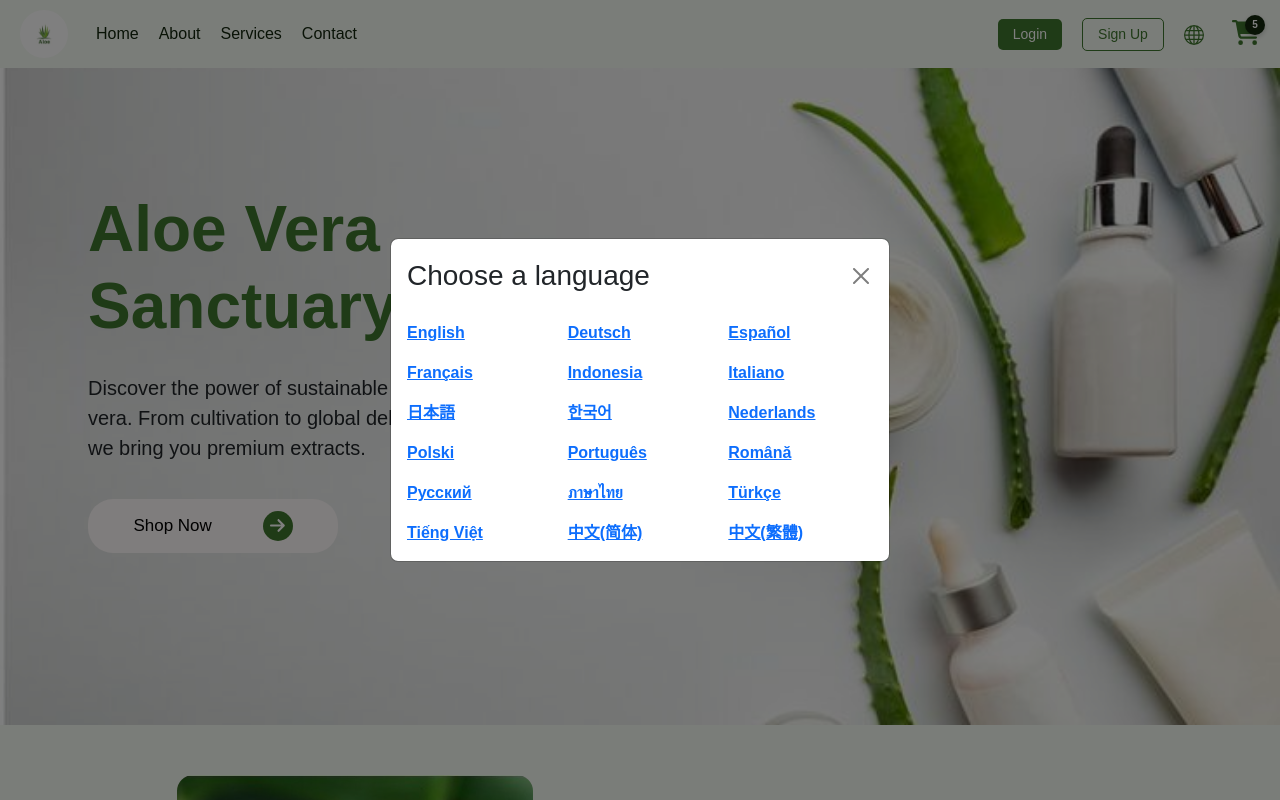
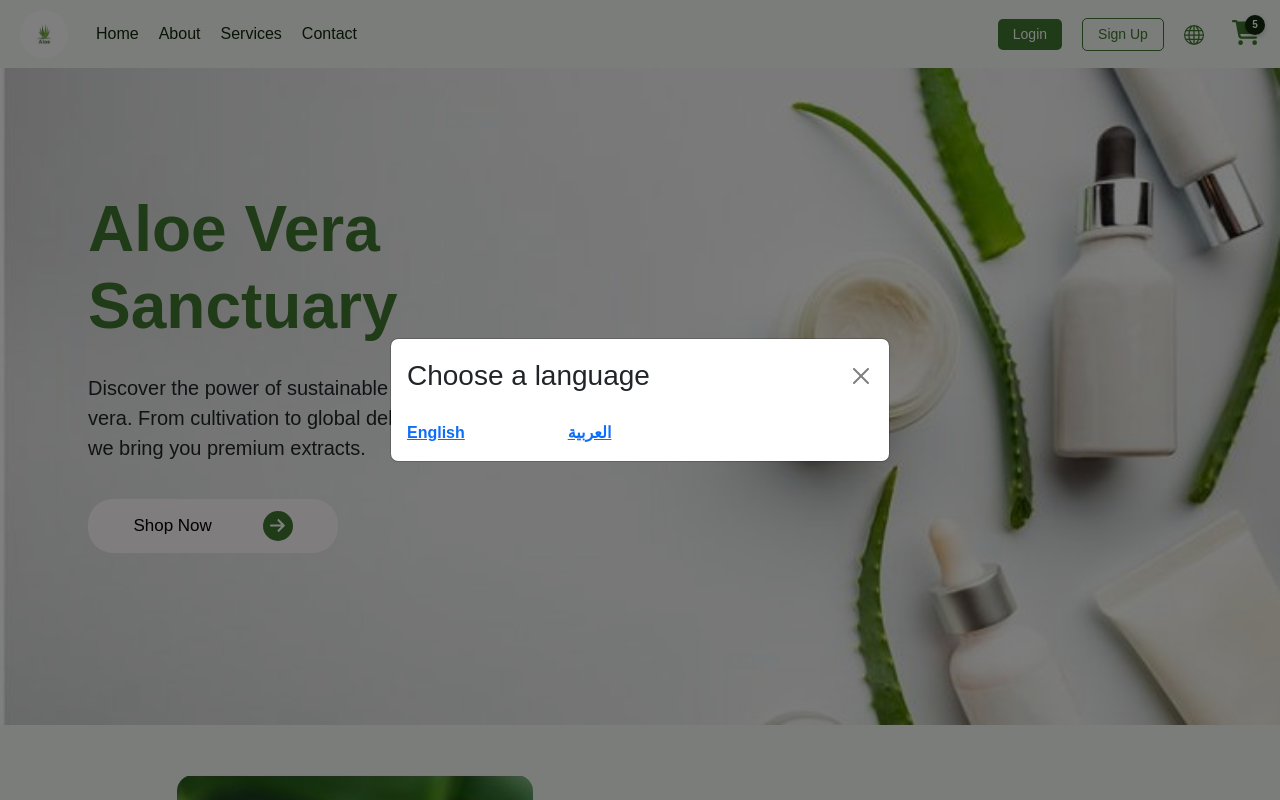
Before and after one commit to AbdelrhmanEssam74/Aloe-Vera, a PHP site: page / in a window 1280 px wide, after a click that opens the changed part. Run offline with PHP 8.4, Linux system fonts and the light colour scheme; some libraries are stand-ins or nearby versions.

Commit message:
Update environment configuration and enhance CategoriesController functionality
- Change HOST to local development URL
- Update database credentials for local setup
- Add product_id field in CategoriesController product creation
- Include additional-details in product creation
- Adjust MYSQLManager to initialize PDO connection properly
- Implement getImagesArr method in Files class to return uploaded file paths
- Add language selection links in the frontend interface

```diff
--- a/App/Controllers/CategoriesController.php
+++ b/App/Controllers/CategoriesController.php
@@ -50,6 +50,7 @@ class CategoriesController
         }
         $uploadedFiles = $filesHandler->upload();
         Product::create([
+            'product_id' => $filesHandler->getProductId(),
             'full_name' => request('full_name'),
             'phone_number' => request('phone_number'),
             'user_id' => $user_id,
@@ -58,6 +59,7 @@ class CategoriesController
             'price' => request('price'),
             'negligible' => (request('negligible') === "on") ? 1 : 0,
             'address' => request('address'),
+            'details' => request('additional-details'),
             'images' => $filesHandler->getImagesArr()
         ]);
         app()->session->setFlash('success', 'Product uploaded successfully');
--- a/src/Database/Managers/MYSQLManager.php
+++ b/src/Database/Managers/MYSQLManager.php
@@ -13,7 +13,7 @@ class MYSQLManager implements DatabaseManager
     public function connect(): \PDO
     {
         if (!self::$instance) {
-            self::$instance = new \PDO(env('DB_DRIVER') . ":host=" . env("DB_HOST") . ";dbname=" . env("DB_Database"), env("DB_USERNAME"), env("DB_PASSWORD"));
+            self::$instance = new \PDO(env('DB_DRIVER') . ":host=" . env("DB_HOST") . ";dbname=" . env("DB_Database") . ";charset=utf8mb4", env("DB_USERNAME"), env("DB_PASSWORD"));
         }
         return self::$instance;
     }
@@ -57,7 +57,7 @@ class MYSQLManager implements DatabaseManager
             $stm->bindValue(1, $filter[2]);
         }
         $stm->execute();
-        return  $stm->fetchAll(\PDO::FETCH_CLASS,Model::getModel());
+        return $stm->fetchAll(\PDO::FETCH_CLASS, Model::getModel());
     }
 
     public function update($id, $data)
--- a/views/partials/navbar.php
+++ b/views/partials/navbar.php
@@ -95,24 +95,8 @@
                     <button type="button" class="btn-close" data-bs-dismiss="modal" aria-label="Close"></button>
                 </div>
                 <div class="row row-cols-2 row-cols-lg-3 g-2 g-lg-3">
-                    <a class="text-inherit fw-semibold active" href="#!">English</a>
-                    <a class="text-inherit fw-semibold" href="#!">Deutsch</a>
-                    <a class="text-inherit fw-semibold" href="#!">Español</a>
-                    <a class="text-inherit fw-semibold" href="#!">Français</a>
-                    <a class="text-inherit fw-semibold" href="#!">Indonesia</a>
-                    <a class="text-inherit fw-semibold" href="#!">Italiano</a>
-                    <a class="text-inherit fw-semibold" href="#!">日本語</a>
-                    <a class="text-inherit fw-semibold" href="#!">한국어</a>
-                    <a class="text-inherit fw-semibold" href="#!">Nederlands</a>
-                    <a class="text-inherit fw-semibold" href="#!">Polski</a>
-                    <a class="text-inherit fw-semibold" href="#!">Português</a>
-                    <a class="text-inherit fw-semibold" href="#!">Română</a>
-                    <a class="text-inherit fw-semibold" href="#!">Русский</a>
-                    <a class="text-inherit fw-semibold" href="#!">ภาษาไทย</a>
-                    <a class="text-inherit fw-semibold" href="#!">Türkçe</a>
-                    <a class="text-inherit fw-semibold" href="#!">Tiếng Việt</a>
-                    <a class="text-inherit fw-semibold" href="#!">中文(简体)</a>
-                    <a class="text-inherit fw-semibold" href="#!">中文(繁體)</a>
+                    <a class="text-inherit fw-semibold active" href="/">English</a>
+                    <a class="text-inherit fw-semibold" href="/ar">العربية</a>
                 </div>
             </div>
         </div>
```
Also changed, not shown: src/support/Files.php (+7 -2 lines).
